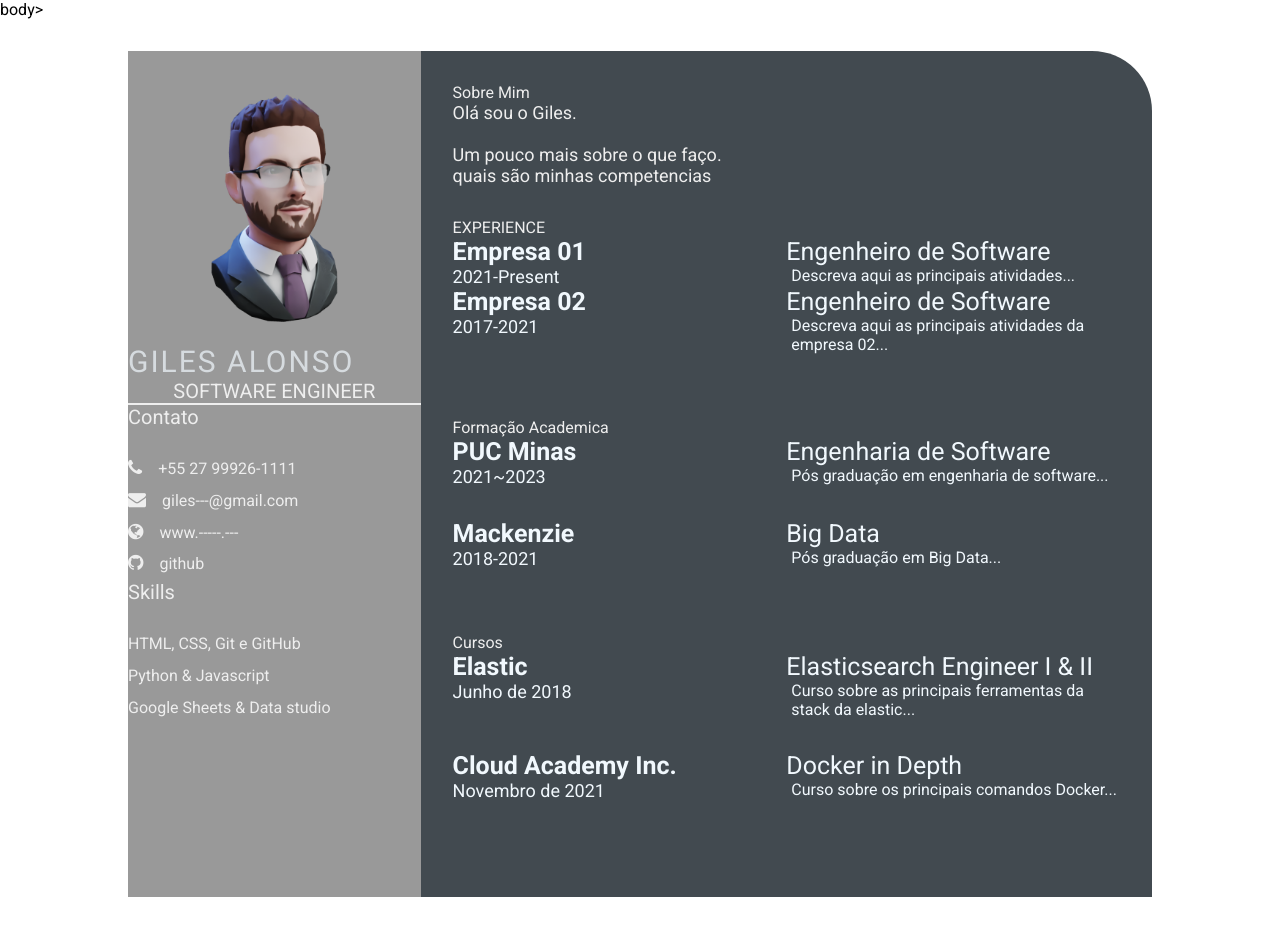
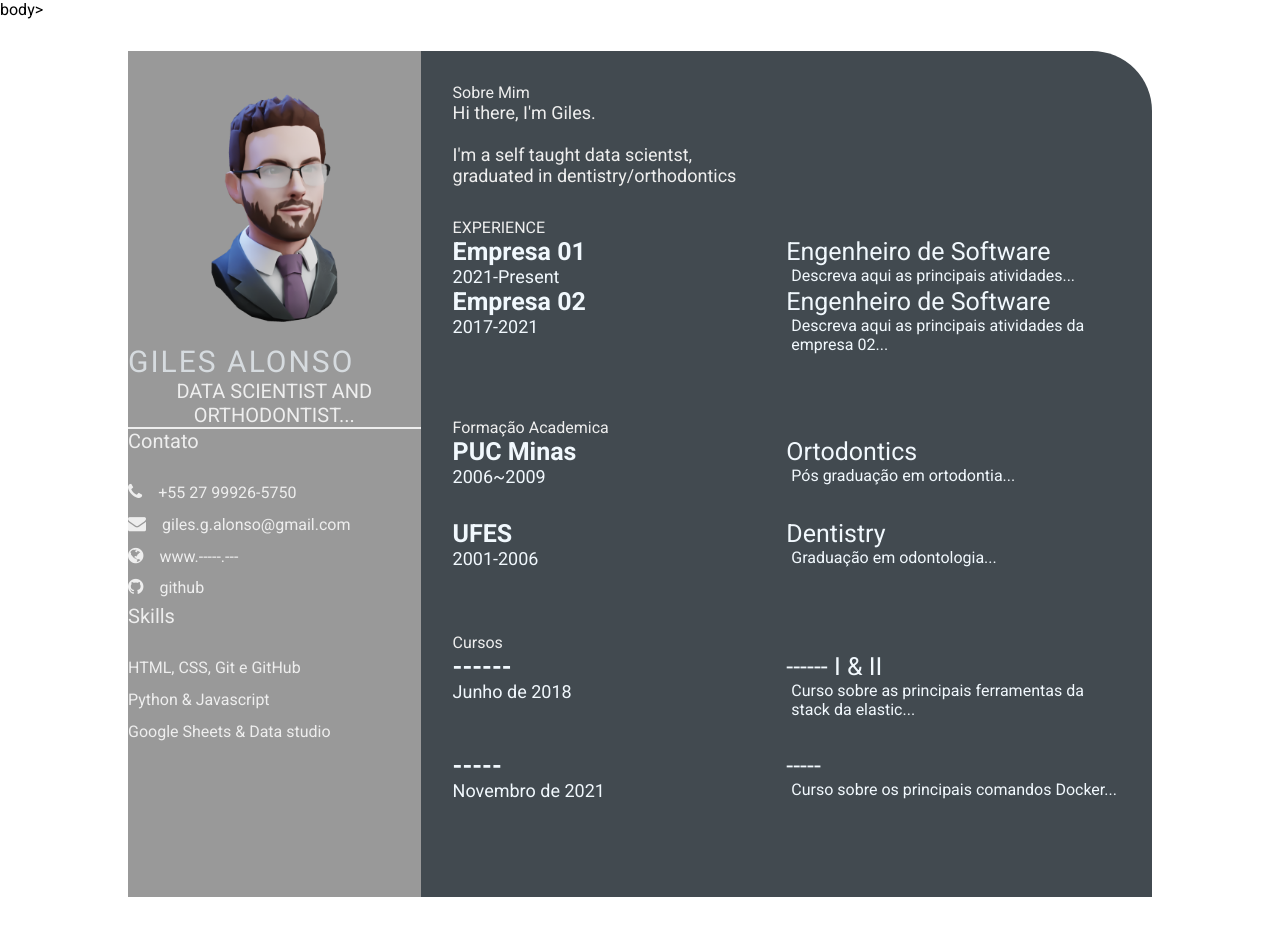
Before and after one commit to GilesAlonso/Old-Portifolio, a plain HTML site: page index.html in a window 1280 px wide. Drawn offline with Linux system fonts and the light colour scheme.

Commit message:
Update index.html

```diff
--- a/index.html
+++ b/index.html
@@ -27,14 +27,14 @@ body>
                 <div class="profile">
                     <img class="profile-image" src="img/Avatar.png" alt="Profile image">
                     <p class="name">Giles Alonso</p>
-                    <p class="profession">Software Engineer</p>
+                    <p class="profession">Data scientist and Orthodontist...</p>
 
                 </div>
                 <div class="contact-info">
                     <p class="left-title">Contato</p>
                     <ul>
-                        <li><i class="fa fa-phone"></i>+55 27 99926-1111</li>
-                        <li><i class="fa fa-envelope"></i>giles---@gmail.com</li>
+                        <li><i class="fa fa-phone"></i>+55 27 99926-5750</li>
+                        <li><i class="fa fa-envelope"></i>giles.g.alonso@gmail.com</li>
                         <li><i class="fa fa-globe"></i>www.-----.---</li>
                         <li><i class="fa fa-github"></i>github</li>
                     </ul>
@@ -61,9 +61,9 @@ body>
                 <section class="about gap">
                     <div class="right-title">Sobre Mim</div>
                     <p class="about-me-contents">
-                        Olá sou o Giles.<br>
-                        <br> Um pouco mais sobre o que faço.
-                        <br> quais são minhas competencias
+                        Hi there, I'm Giles.<br>
+                        <br> I'm a self taught data scientst,
+                        <br> graduated in dentistry/orthodontics
                     </p>
                 </section>
 
@@ -118,24 +118,24 @@ body>
                     <div class="education-contents">
                         <div class="education-left">
                             <p class="education-school-name">PUC Minas</p>
-                            <p class="educationp-time-period">2021~2023</p>
+                            <p class="educationp-time-period">2006~2009</p>
                         </div>
                         <div class="education-right">
-                            <p class="education-subject">Engenharia de Software</p>
+                            <p class="education-subject">Ortodontics</p>
                             <p class="education-desc">
-                                Pós graduação em engenharia de software...
+                                Pós graduação em ortodontia...
                             </p>
                         </div>
                     </div>
                     <div class="education-contents">
                         <div class="education-left">
-                            <p class="education-school-name">Mackenzie</p>
-                            <p class="educationp-time-period">2018-2021</p>
+                            <p class="education-school-name">UFES</p>
+                            <p class="educationp-time-period">2001-2006</p>
                         </div>
                         <div class="education-right">
-                            <p class="education-subject">Big Data</p>
+                            <p class="education-subject">Dentistry</p>
                             <p class="education-desc">
-                                Pós graduação em Big Data...
+                                Graduação em odontologia...
                             </p>
                         </div>
                     </div>
@@ -148,11 +148,11 @@ body>
                     <div class="right-title">Cursos</div>
                     <div class="awards-contents">
                         <div class="awards-left">
-                            <p class="awards-company-name">Elastic</p>
+                            <p class="awards-company-name">------</p>
                             <p class="awards-time-period">Junho de 2018</p>
                         </div>
                         <div class="awards-right">
-                            <p class="awards-name">Elasticsearch Engineer I & II</p>
+                            <p class="awards-name">------ I & II</p>
                             <p class="awards-desc">
                                 Curso sobre as principais ferramentas da stack da elastic...
                             </p>
@@ -160,11 +160,11 @@ body>
                     </div>
                     <div class="awards-contents">
                         <div class="awards-left">
-                            <p class="awards-company-name">Cloud Academy Inc.</p>
+                            <p class="awards-company-name">-----</p>
                             <p class="awards-time-period">Novembro de 2021</p>
                         </div>
                         <div class="awards-right">
-                            <p class="awards-name">Docker in Depth</p>
+                            <p class="awards-name">-----</p>
                             <p class="awards-desc">
                                 Curso sobre os principais comandos Docker...
                             </p>
```
